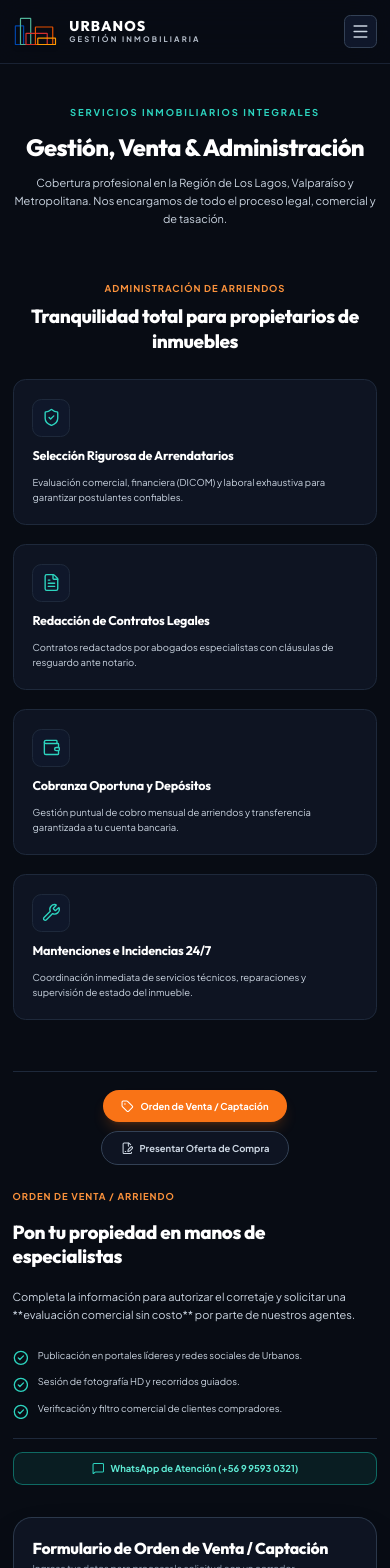
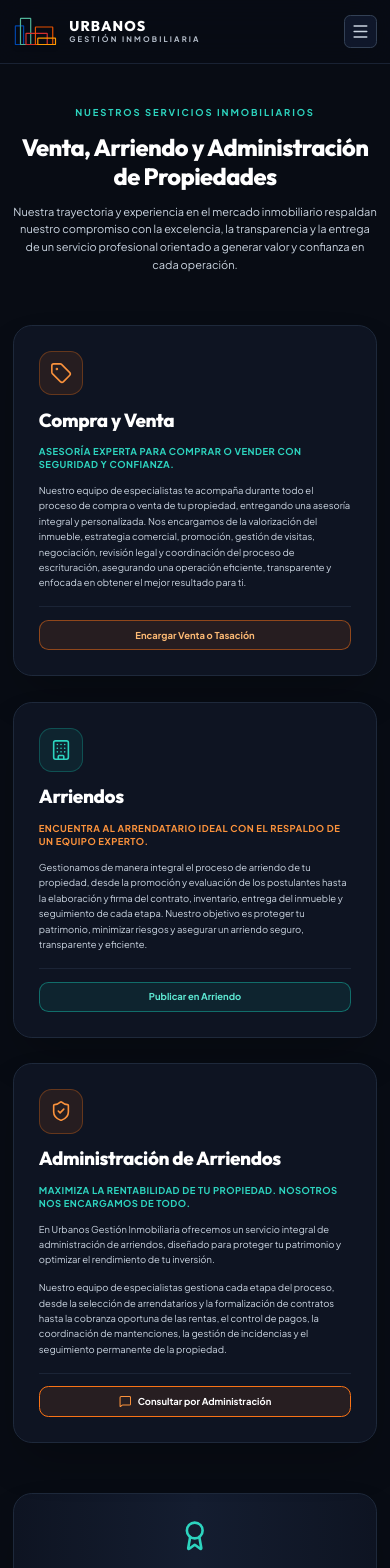
Before and after one commit to nowebcl/urbanos, a React (Vite) app: page /servicios in a window 390 px wide. Shown: the top 1568 px of the page. Built offline with nearby package versions, Linux system fonts and the light colour scheme.

Commit message:
Update official copy for Servicios and Nosotros sections

```diff
--- a/src/pages/AboutPage.jsx
+++ b/src/pages/AboutPage.jsx
@@ -29,7 +29,7 @@ export default function AboutPage({ onOpenContact }) {
     },
     {
       title: 'Red de Especialistas',
-      description: 'Contamos con una amplia red de contactos e inversionistas en Región de Los Lagos, Valparaíso y Metropolitana.',
+      description: 'Contamos con una amplia red de contactos e inversionistas en la Región de Los Lagos, Valparaíso y Metropolitana.',
       icon: Users,
       color: 'text-orange-400'
     }
@@ -51,13 +51,13 @@ export default function AboutPage({ onOpenContact }) {
 
         <div className="relative z-10 max-w-5xl mx-auto px-4 sm:px-6 lg:px-8 text-center space-y-4">
           <span className="text-xs font-bold tracking-[0.2em] text-teal-400 uppercase">
-            CONOCE NUESTRO EQUIPO
+            SOBRE NOSOTROS
           </span>
           <h1 className="text-3xl sm:text-5xl md:text-6xl font-extrabold text-white tracking-tight">
-            Gestión Inmobiliaria Profesional en el Sur de Chile
+            Urbanos Gestión Inmobiliaria
           </h1>
-          <p className="max-w-3xl mx-auto text-sm sm:text-base text-slate-300 leading-relaxed font-normal">
-            Más de 12 años conectando a familias e inversionistas con las mejores propiedades en Los Lagos, Valparaíso y Santiago.
+          <p className="max-w-3xl mx-auto text-base sm:text-lg text-slate-200 leading-relaxed font-semibold">
+            En Urbanos Gestión Inmobiliaria nos especializamos en el corretaje de propiedades, enfocándonos en acompañar a nuestros clientes en la búsqueda, adquisición y venta de inmuebles en la Región de Los Lagos, Región de Valparaíso y Metropolitana.
           </p>
         </div>
       </section>
@@ -67,33 +67,33 @@ export default function AboutPage({ onOpenContact }) {
         <div className="grid grid-cols-1 md:grid-cols-2 gap-12 items-center">
 
           <div className="space-y-5">
-            <span className="text-xs font-bold tracking-widest text-orange-400 uppercase">NUESTRA HISTORIA</span>
+            <span className="text-xs font-bold tracking-widest text-orange-400 uppercase">EXPERIENCIA Y RESPALDO</span>
             <h2 className="text-2xl sm:text-4xl font-extrabold text-white leading-snug">
-              Experiencia, criterio profesional y conocimiento territorial
+              Trayectoria, transparencia y excelencia en cada operación
             </h2>
             <p className="text-sm text-slate-300 leading-relaxed">
-              En <strong className="text-white">Urbanos Gestión Inmobiliaria</strong> nos especializamos en la comercialización y administración de propiedades de alta calidad en la Región de Los Lagos (Puerto Montt, Puerto Varas, Frutillar, Osorno), ampliando nuestra cobertura a sectores estratégicos de la Región de Valparaíso y la Región Metropolitana.
+              En <strong className="text-white">Urbanos Gestión Inmobiliaria</strong> nos especializamos en el corretaje de propiedades, enfocándonos en acompañar a nuestros clientes en la búsqueda, adquisición y venta de inmuebles en la Región de Los Lagos, Región de Valparaíso y Metropolitana.
             </p>
             <p className="text-sm text-slate-300 leading-relaxed">
-              Comprender el dinamismo del mercado sureño, la normativa urbana y el valor único de terrenos y residencias en entornos naturales es el pilar de nuestro éxito.
+              Nuestra trayectoria y experiencia en el mercado inmobiliario respaldan nuestro compromiso con la excelencia, la transparencia y la entrega de un servicio profesional orientado a generar valor y confianza en cada operación.
             </p>
 
             <div className="pt-2 grid grid-cols-1 sm:grid-cols-2 gap-3 text-xs">
               <div className="flex items-center gap-2 text-slate-200">
                 <CheckCircle className="w-4 h-4 text-teal-400" />
-                <span>Tasación profesional de mercado</span>
+                <span>Gestión en Región de Los Lagos</span>
               </div>
               <div className="flex items-center gap-2 text-slate-200">
                 <CheckCircle className="w-4 h-4 text-teal-400" />
-                <span>Marketing digital avanzado</span>
+                <span>Gestión en Región de Valparaíso</span>
               </div>
               <div className="flex items-center gap-2 text-slate-200">
                 <CheckCircle className="w-4 h-4 text-teal-400" />
-                <span>Estudio de títulos y legal</span>
+                <span>Gestión en Región Metropolitana</span>
               </div>
               <div className="flex items-center gap-2 text-slate-200">
                 <CheckCircle className="w-4 h-4 text-teal-400" />
-                <span>Administración integral de arriendos</span>
+                <span>Asesoría Legal y Escrituración</span>
               </div>
             </div>
           </div>
@@ -108,9 +108,9 @@ export default function AboutPage({ onOpenContact }) {
             <div className="absolute bottom-6 left-6 right-6 p-4 bg-[#0e1422]/90 backdrop-blur-md rounded-2xl border border-slate-800">
               <div className="flex items-center gap-2 text-teal-400 text-xs font-bold mb-1">
                 <MapPin className="w-4 h-4" />
-                <span>Oficina Central en Puerto Montt</span>
+                <span>Cobertura Multirregional</span>
               </div>
-              <span className="text-xs text-slate-300">Atención personalizada en toda la Macrozona Sur de Chile.</span>
+              <span className="text-xs text-slate-300">Atención profesional presencial y remota para propietarios e inversionistas.</span>
             </div>
           </div>
 
@@ -120,7 +120,7 @@ export default function AboutPage({ onOpenContact }) {
         <div className="space-y-8 pt-8">
           <div className="text-center space-y-2">
             <span className="text-xs font-bold tracking-widest text-teal-400 uppercase">NUESTROS PILARES</span>
-            <h2 className="text-2xl sm:text-4xl font-extrabold text-white">Valores que guián nuestra gestión</h2>
+            <h2 className="text-2xl sm:text-4xl font-extrabold text-white">Valores que guían nuestra gestión</h2>
           </div>
 
           <div className="grid grid-cols-1 sm:grid-cols-2 lg:grid-cols-4 gap-6">
--- a/src/pages/ServicesPage.jsx
+++ b/src/pages/ServicesPage.jsx
@@ -1,8 +1,8 @@
 import React, { useState } from 'react';
-import { Building, ShieldCheck, FileText, Wrench, Wallet, CheckCircle2, Send, Phone, MessageSquare, Tag, FileSignature, Calendar } from 'lucide-react';
+import { Building, ShieldCheck, FileText, Wrench, Wallet, CheckCircle2, Send, Phone, MessageSquare, Tag, FileSignature, Calendar, Award, HeartHandshake } from 'lucide-react';
 
 export default function ServicesPage() {
-  const [activeTab, setActiveTab] = useState('captacion'); // 'captacion' | 'oferta' | 'administracion'
+  const [activeTab, setActiveTab] = useState('captacion'); // 'captacion' | 'oferta'
   const [formSubmitted, setFormSubmitted] = useState(false);
 
   const handleSubmit = (e) => {
@@ -11,69 +11,118 @@ export default function ServicesPage() {
     setTimeout(() => setFormSubmitted(false), 5000);
   };
 
-  const managementFeatures = [
-    {
-      title: 'Selección Rigurosa de Arrendatarios',
-      description: 'Evaluación comercial, financiera (DICOM) y laboral exhaustiva para garantizar postulantes confiables.',
-      icon: ShieldCheck
-    },
-    {
-      title: 'Redacción de Contratos Legales',
-      description: 'Contratos redactados por abogados especialistas con cláusulas de resguardo ante notario.',
-      icon: FileText
-    },
-    {
-      title: 'Cobranza Oportuna y Depósitos',
-      description: 'Gestión puntual de cobro mensual de arriendos y transferencia garantizada a tu cuenta bancaria.',
-      icon: Wallet
-    },
-    {
-      title: 'Mantenciones e Incidencias 24/7',
-      description: 'Coordinación inmediata de servicios técnicos, reparaciones y supervisión de estado del inmueble.',
-      icon: Wrench
-    }
-  ];
-
   return (
     <div className="min-h-screen bg-[#080c14] text-slate-100 py-12 px-4 sm:px-6 lg:px-8">
       <div className="max-w-7xl mx-auto space-y-16">
 
         {/* Page Header */}
-        <div className="text-center max-w-3xl mx-auto space-y-4">
+        <div className="text-center max-w-4xl mx-auto space-y-4">
           <span className="text-xs font-bold tracking-[0.2em] text-teal-400 uppercase">
-            SERVICIOS INMOBILIARIOS INTEGRALES
+            NUESTROS SERVICIOS INMOBILIARIOS
           </span>
           <h1 className="text-3xl sm:text-5xl font-extrabold text-white tracking-tight">
-            Gestión, Venta & Administración
+            Venta, Arriendo y Administración de Propiedades
           </h1>
           <p className="text-sm sm:text-base text-slate-300 font-normal leading-relaxed">
-            Cobertura profesional en la Región de Los Lagos, Valparaíso y Metropolitana. Nos encargamos de todo el proceso legal, comercial y de tasación.
+            Nuestra trayectoria y experiencia en el mercado inmobiliario respaldan nuestro compromiso con la excelencia, la transparencia y la entrega de un servicio profesional orientado a generar valor y confianza en cada operación.
           </p>
         </div>
 
-        {/* Administration Services Overview */}
-        <div className="space-y-8">
-          <div className="text-center space-y-2">
-            <span className="text-xs font-bold tracking-widest text-orange-400 uppercase">ADMINISTRACIÓN DE ARRIENDOS</span>
-            <h2 className="text-2xl sm:text-3xl font-extrabold text-white">
-              Tranquilidad total para propietarios de inmuebles
-            </h2>
+        {/* 3 Core Services Detailed Cards */}
+        <div className="grid grid-cols-1 md:grid-cols-3 gap-8">
+
+          {/* Service 1: Compra y Venta */}
+          <div className="bg-[#0e1422] p-8 rounded-3xl border border-slate-800 space-y-5 hover:border-slate-600 transition-all flex flex-col justify-between shadow-2xl">
+            <div className="space-y-4">
+              <div className="w-14 h-14 rounded-2xl bg-orange-500/10 border border-orange-500/30 flex items-center justify-center text-orange-400">
+                <Tag className="w-7 h-7 stroke-[1.75]" />
+              </div>
+              <h2 className="text-2xl font-extrabold text-white">Compra y Venta</h2>
+              <p className="text-xs font-bold text-teal-400 uppercase tracking-wider">
+                Asesoría experta para comprar o vender con seguridad y confianza.
+              </p>
+              <p className="text-xs text-slate-300 leading-relaxed font-normal">
+                Nuestro equipo de especialistas te acompaña durante todo el proceso de compra o venta de tu propiedad, entregando una asesoría integral y personalizada. Nos encargamos de la valorización del inmueble, estrategia comercial, promoción, gestión de visitas, negociación, revisión legal y coordinación del proceso de escrituración, asegurando una operación eficiente, transparente y enfocada en obtener el mejor resultado para ti.
+              </p>
+            </div>
+
+            <div className="pt-4 border-t border-slate-800/80">
+              <button
+                onClick={() => { setActiveTab('captacion'); window.scrollTo({ top: 900, behavior: 'smooth' }); }}
+                className="w-full py-2.5 rounded-xl border border-orange-500/50 bg-orange-500/10 text-orange-300 hover:bg-orange-500/20 text-xs font-bold transition-all"
+              >
+                Encargar Venta o Tasación
+              </button>
+            </div>
           </div>
 
-          <div className="grid grid-cols-1 sm:grid-cols-2 lg:grid-cols-4 gap-6">
-            {managementFeatures.map((f, i) => {
-              const Icon = f.icon;
-              return (
-                <div key={i} className="bg-[#0e1422] p-6 rounded-2xl border border-slate-800 space-y-3 hover:border-slate-600 transition-all">
-                  <div className="w-12 h-12 rounded-xl bg-slate-900 border border-slate-800 flex items-center justify-center text-teal-400">
-                    <Icon className="w-6 h-6 stroke-[1.75]" />
-                  </div>
-                  <h3 className="text-base font-bold text-white">{f.title}</h3>
-                  <p className="text-xs text-slate-300 leading-relaxed font-normal">{f.description}</p>
-                </div>
-              );
-            })}
+          {/* Service 2: Arriendos */}
+          <div className="bg-[#0e1422] p-8 rounded-3xl border border-slate-800 space-y-5 hover:border-slate-600 transition-all flex flex-col justify-between shadow-2xl">
+            <div className="space-y-4">
+              <div className="w-14 h-14 rounded-2xl bg-teal-500/10 border border-teal-500/30 flex items-center justify-center text-teal-400">
+                <Building className="w-7 h-7 stroke-[1.75]" />
+              </div>
+              <h2 className="text-2xl font-extrabold text-white">Arriendos</h2>
+              <p className="text-xs font-bold text-orange-400 uppercase tracking-wider">
+                Encuentra al arrendatario ideal con el respaldo de un equipo experto.
+              </p>
+              <p className="text-xs text-slate-300 leading-relaxed font-normal">
+                Gestionamos de manera integral el proceso de arriendo de tu propiedad, desde la promoción y evaluación de los postulantes hasta la elaboración y firma del contrato, inventario, entrega del inmueble y seguimiento de cada etapa. Nuestro objetivo es proteger tu patrimonio, minimizar riesgos y asegurar un arriendo seguro, transparente y eficiente.
+              </p>
+            </div>
+
+            <div className="pt-4 border-t border-slate-800/80">
+              <button
+                onClick={() => { setActiveTab('captacion'); window.scrollTo({ top: 900, behavior: 'smooth' }); }}
+                className="w-full py-2.5 rounded-xl border border-teal-500/50 bg-teal-500/10 text-teal-300 hover:bg-teal-500/20 text-xs font-bold transition-all"
+              >
+                Publicar en Arriendo
+              </button>
+            </div>
           </div>
+
+          {/* Service 3: Administración de Arriendos */}
+          <div className="bg-[#0e1422] p-8 rounded-3xl border border-slate-800 space-y-5 hover:border-slate-600 transition-all flex flex-col justify-between shadow-2xl">
+            <div className="space-y-4">
+              <div className="w-14 h-14 rounded-2xl bg-orange-500/10 border border-orange-500/30 flex items-center justify-center text-orange-400">
+                <ShieldCheck className="w-7 h-7 stroke-[1.75]" />
+              </div>
+              <h2 className="text-2xl font-extrabold text-white">Administración de Arriendos</h2>
+              <p className="text-xs font-bold text-teal-400 uppercase tracking-wider">
+                Maximiza la rentabilidad de tu propiedad. Nosotros nos encargamos de todo.
+              </p>
+              <p className="text-xs text-slate-300 leading-relaxed font-normal">
+                En Urbanos Gestión Inmobiliaria ofrecemos un servicio integral de administración de arriendos, diseñado para proteger tu patrimonio y optimizar el rendimiento de tu inversión.
+              </p>
+              <p className="text-xs text-slate-300 leading-relaxed font-normal">
+                Nuestro equipo de especialistas gestiona cada etapa del proceso, desde la selección de arrendatarios y la formalización de contratos hasta la cobranza oportuna de las rentas, el control de pagos, la coordinación de mantenciones, la gestión de incidencias y el seguimiento permanente de la propiedad.
+              </p>
+            </div>
+
+            <div className="pt-4 border-t border-slate-800/80">
+              <a
+                href="https://wa.me/56995930321?text=Hola,%20quisiera%20solicitar%20información%20sobre%20la%20Administración%20de%20Arriendos%20de%20mi%20propiedad"
+                target="_blank"
+                rel="noreferrer"
+                className="w-full flex items-center justify-center gap-2 py-2.5 rounded-xl border border-orange-500 bg-orange-500/10 text-white text-xs font-bold hover:bg-orange-500/20 transition-all"
+              >
+                <MessageSquare className="w-4 h-4 text-orange-400" />
+                <span>Consultar por Administración</span>
+              </a>
+            </div>
+          </div>
+
+        </div>
+
+        {/* Trust Banner Quote */}
+        <div className="bg-gradient-to-r from-[#0e1422] via-[#141d30] to-[#0e1422] p-8 sm:p-10 rounded-3xl border border-slate-800 text-center space-y-4 shadow-2xl">
+          <Award className="w-10 h-10 text-teal-400 mx-auto" />
+          <h3 className="text-xl sm:text-2xl font-extrabold text-white max-w-3xl mx-auto">
+            "Con un servicio profesional, transparente y personalizado, te entregamos la tranquilidad de saber que tu inmueble está administrado con altos estándares de gestión, permitiéndote disfrutar de los beneficios de tu inversión sin dedicar tiempo a su administración."
+          </h3>
+          <span className="text-xs font-bold text-orange-400 uppercase tracking-widest block">
+            URBANOS GESTIÓN INMOBILIARIA — REGIÓN DE LOS LAGOS, VALPARAÍSO Y METROPOLITANA
+          </span>
         </div>
 
         {/* Interactive Action Forms Area: Captación / Orden de Venta / Oferta de Compra */}
@@ -116,21 +165,21 @@ export default function ServicesPage() {
                     Pon tu propiedad en manos de especialistas
                   </h2>
                   <p className="text-sm text-slate-300 leading-relaxed">
-                    Completa la información para autorizar el corretaje y solicitar una **evaluación comercial sin costo** por parte de nuestros agentes.
+                    Completa la información para autorizar la publicación comercial y solicitar una **tasación o evaluación de mercado sin costo** por parte de nuestros agentes.
                   </p>
 
                   <div className="space-y-3 pt-2">
                     <div className="flex items-start gap-3 text-xs sm:text-sm text-slate-300">
                       <CheckCircle2 className="w-5 h-5 text-teal-400 shrink-0 mt-0.5" />
-                      <span>Publicación en portales líderes y redes sociales de Urbanos.</span>
+                      <span>Promoción en portales líderes y redes oficiales de Urbanos.</span>
                     </div>
                     <div className="flex items-start gap-3 text-xs sm:text-sm text-slate-300">
                       <CheckCircle2 className="w-5 h-5 text-teal-400 shrink-0 mt-0.5" />
-                      <span>Sesión de fotografía HD y recorridos guiados.</span>
+                      <span>Filtro comercial y financiero exhaustivo de interesados.</span>
                     </div>
                     <div className="flex items-start gap-3 text-xs sm:text-sm text-slate-300">
                       <CheckCircle2 className="w-5 h-5 text-teal-400 shrink-0 mt-0.5" />
-                      <span>Verificación y filtro comercial de clientes compradores.</span>
+                      <span>Revisión legal y coordinación completa hasta la promesa o escritura.</span>
                     </div>
                   </div>
                 </>
@@ -165,7 +214,7 @@ export default function ServicesPage() {
                   className="flex items-center justify-center gap-2 px-5 py-3 rounded-xl border border-teal-500/50 bg-teal-500/10 text-teal-300 font-bold text-xs hover:bg-teal-500/20 transition-all"
                 >
                   <MessageSquare className="w-4 h-4 text-teal-400" />
-                  <span>WhatsApp de Atención (+56 9 9593 0321)</span>
+                  <span>WhatsApp de Atención Directa (+56 9 9593 0321)</span>
                 </a>
               </div>
             </div>
@@ -184,7 +233,7 @@ export default function ServicesPage() {
                   <CheckCircle2 className="w-12 h-12 text-teal-400 mx-auto" />
                   <h4 className="text-lg font-bold text-white">¡Solicitud Registrada con Éxito!</h4>
                   <p className="text-xs text-slate-300 max-w-md mx-auto">
-                    Un asesor especializado se pondrá en contacto contigo en breve.
+                    Un asesor especializado de Urbanos se pondrá en contacto contigo en breve.
                   </p>
                 </div>
               ) : (
@@ -273,7 +322,7 @@ export default function ServicesPage() {
                           <input
                             type="text"
                             required
-                            placeholder="Ej: URB-101 o Dirección"
+                            placeholder="Ej: URB-1047 o Dirección"
                             className="w-full px-4 py-2.5 bg-[#080c14] border border-slate-700 rounded-xl text-white text-xs focus:outline-none focus:border-teal-400"
                           />
                         </div>
```
